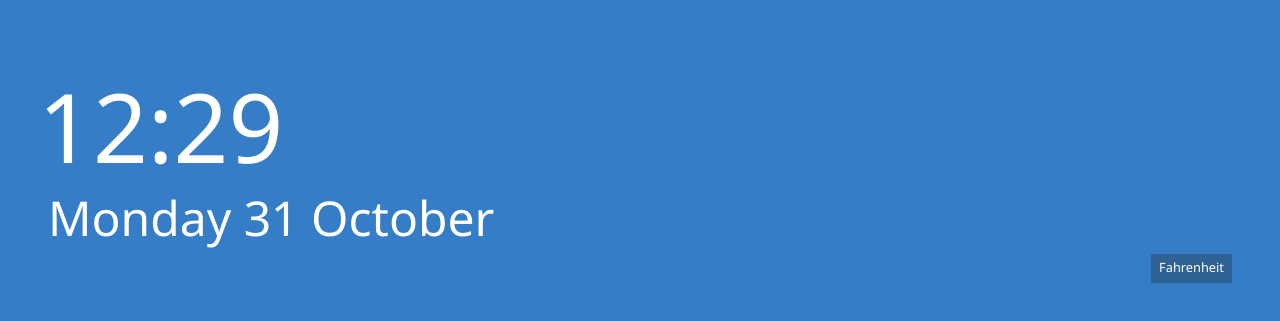
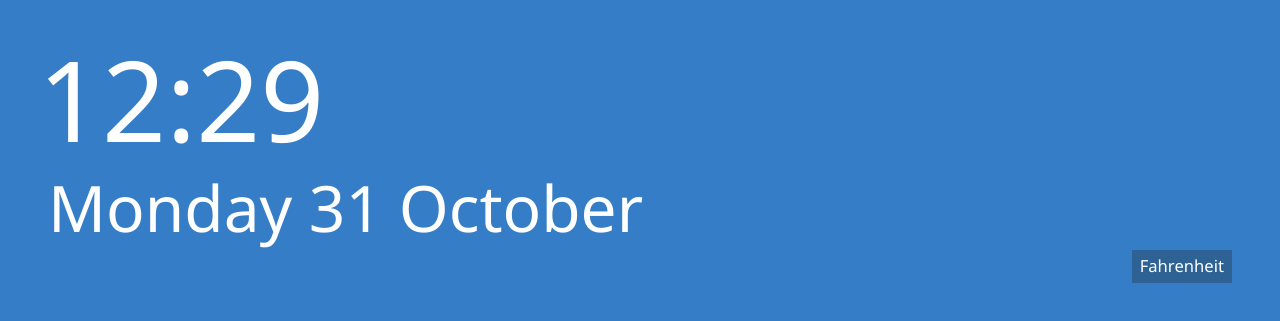
Before and after one commit to gestok/windows-welcome, a React (Create React App) app: page / in a window 1280 px wide. Shown: the part 475-796 px from the top of the page. Built offline with nearby package versions, Linux system fonts and the light colour scheme; no server answers; a web font is replaced by a local one.

Commit message:
Safari fontsizes

```diff
--- a/src/style.css
+++ b/src/style.css
@@ -91,16 +91,16 @@ body {
 }
 
 #datetime span:nth-child(1) {
-  font-size: 6rem;
+  font-size: 700%;
   font-weight: 100;
   margin-left: -10px;
 }
 #datetime span:nth-child(2) {
-  font-size: 3rem;
+  font-size: 400%;
   font-weight: 100;
 }
 #weather {
-  font-size: 1.2rem;
+  font-size: 130%;
 }
 #meter {
   cursor: pointer;
@@ -112,5 +112,5 @@ body {
   position: absolute;
   right: 0;
   bottom: -6px;
-  font-size: 0.8rem;
+  font-size: 80%;
 }
```
